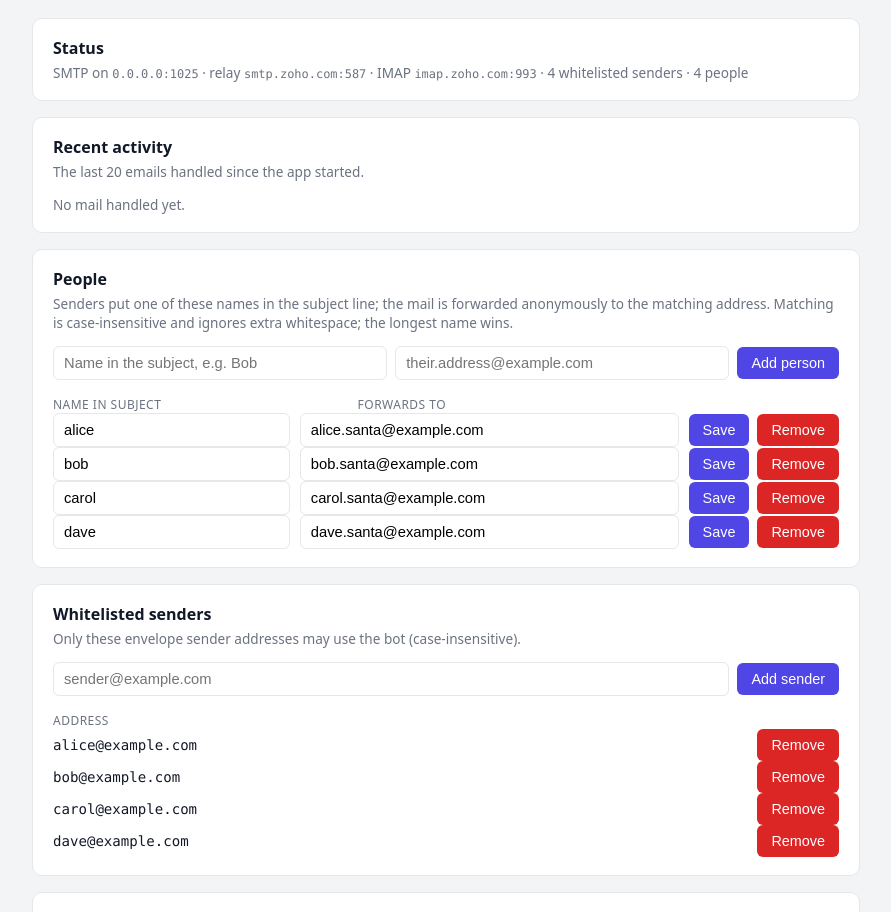
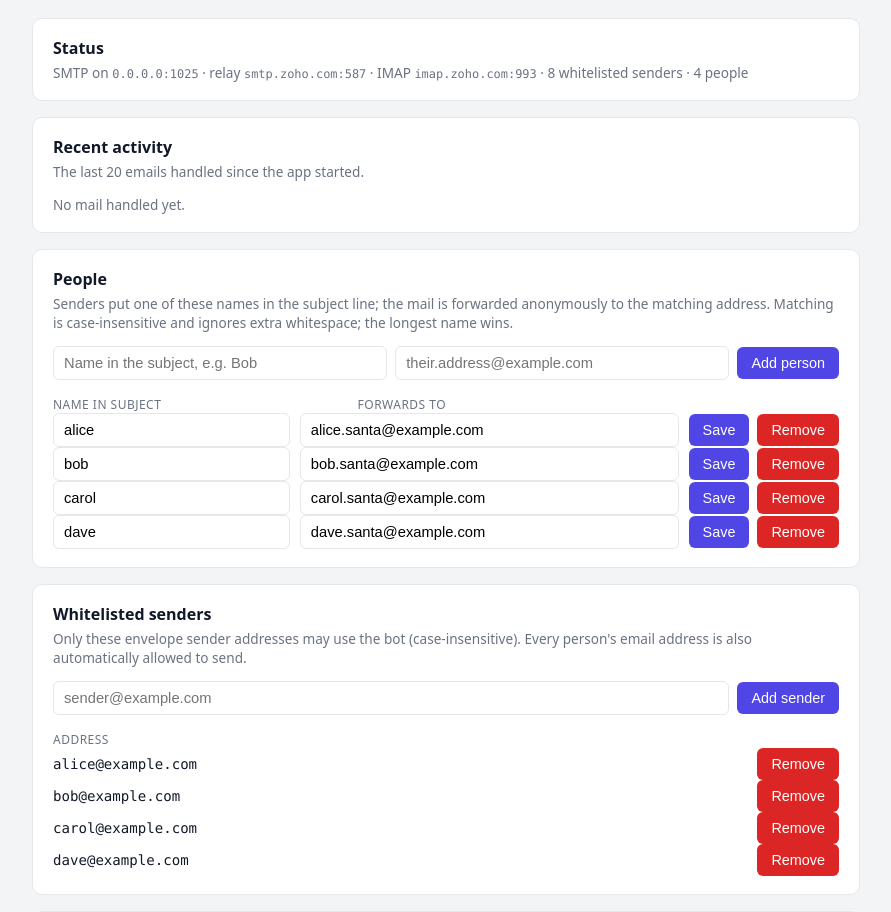
Before and after one commit to Baustinlynch/email-router, a Flask app: page / in a window 1280 px wide. Shown: the part 62-974 px from the top of the page, without its empty margins (194-1085 px from the left). Run offline with Flask 3, Linux system fonts and the light colour scheme; the visitor is signed in with stand-in values (Sample User, id 1); parts of the project's set-up code (start-up, migrations or seed data) failed here and were passed over.

Commit message:
Automatically whitelist all configured people's email addresses
People in `people` can now send without being manually added to
`whitelist`. The effective whitelist is the union of explicit entries
and all `people` email addresses (lowercased, stripped).

- `route_message()` and `SantaHandler.handle_MAIL` now check the
  effective whitelist via `_effective_whitelist()`.
- Acknowledgement emails include the list of valid names when no match
  is found (`include_names` flag).
- Dashboard shows the effective whitelist count and explains the
  automatic inclusion.
- Docker Compose refuses to start if `.env` is missing instead of
  creating a directory, preventing `IsADirectoryError` on restart.
- README updated to reflect automatic whitelisting and the `.env`
  directory fix.

```diff
--- a/app/dashboard.py
+++ b/app/dashboard.py
@@ -95,6 +95,9 @@ def create_app(cfg: dict, save_config, events, normalise) -> Flask:
         return render_template(
             "index.html",
             whitelist=sorted(cfg.get("whitelist", set())),
+            effective_whitelist=sorted(set(cfg.get("whitelist", set()))
+                                      | {e.strip().lower()
+                                         for e in cfg.get("people", {}).values()}),
             people=sorted(cfg.get("people", {}).items()),
             relay={key: value for key, value in relay.items() if key != "password"},
             relay_has_password=bool(relay.get("password")),
--- a/app/main.py
+++ b/app/main.py
@@ -273,7 +273,7 @@ def send_via_relay(msg: EmailMessage) -> None:
 
 
 def send_acknowledgement(sender: str, success: bool, person: str | None = None,
-                         reason: str | None = None) -> None:
+                         reason: str | None = None, *, include_names: bool = False) -> None:
     """Tell a whitelisted sender whether their message was forwarded."""
     sender = parseaddr(sender)[1].strip().lower()
     if not sender:
@@ -286,10 +286,20 @@ def send_acknowledgement(sender: str, success: bool, person: str | None = None,
     if success:
         target = person or "the organiser (fallback recipient)"
         msg["Subject"] = "Your Secret Santa email was sent"
-        msg.set_content(f"Your email was successfully forwarded to {target}.")
+        body = f"Your email was successfully forwarded to {target}."
     else:
         msg["Subject"] = "Your Secret Santa email was not sent"
-        msg.set_content(f"Your email could not be sent. {reason or 'Please try again later.'}")
+        body = f"Your email could not be sent. {reason or 'Please try again later.'}"
+
+    if include_names:
+        names = sorted(CFG.get("people", {}))
+        if names:
+            body += ("\n\nNo configured person's name was found in your subject. "
+                     "Please use one of these names in the subject and send again:\n\n"
+                     + "\n".join(f"- {name.title()}" for name in names))
+        else:
+            body += "\n\nNo recipient names are configured yet. Please contact the organiser."
+    msg.set_content(body)
 
     try:
         send_via_relay(msg)
@@ -300,12 +310,20 @@ def send_acknowledgement(sender: str, success: bool, person: str | None = None,
 # --------------------------------------------------------------------------
 # Routing (shared by the SMTP listener and the IMAP poller)
 # --------------------------------------------------------------------------
+def _effective_whitelist() -> set:
+    """Compute the effective whitelist: explicit whitelist entries plus all people's emails (lowercased, stripped)."""
+    explicit = set(CFG["whitelist"])
+    for name, email in CFG["people"].items():
+        explicit.add(email.strip().lower())
+    return explicit
+
+
 def route_message(original: EmailMessage, sender: str) -> str:
     """Route one parsed message. Returns an SMTP-style status string."""
     sender = (sender or "").strip().lower()
     log.info("Received mail from %s", sender)
 
-    if sender not in CFG["whitelist"]:
+    if sender not in _effective_whitelist():
         log.warning("Rejected non-whitelisted sender %s", sender)
         record_event("rejected", f"{sender} is not whitelisted")
         return "550 5.7.1 Sender not whitelisted"
@@ -323,6 +341,7 @@ def route_message(original: EmailMessage, sender: str) -> str:
                 sender, False,
                 reason=("no configured person's name was found in the subject, "
                         "and no fallback recipient is configured."),
+                include_names=True,
             )
             return "550 5.1.1 No valid recipient name in subject"
         log.info("No match for subject %r, forwarding to fallback %s",
@@ -341,11 +360,13 @@ def route_message(original: EmailMessage, sender: str) -> str:
         target = matched_name.title() if matched_name else "the organiser (fallback recipient)"
         send_acknowledgement(
             sender, False, reason=f"the router could not forward it to {target}. Please try again later.",
+            include_names=not matched_name,
         )
         return "451 4.3.0 Relay error, try again later"
 
     record_event("routed", f"{sender} → {matched_name or 'fallback'} ({recipient})")
-    send_acknowledgement(sender, True, matched_name.title() if matched_name else None)
+    send_acknowledgement(sender, True, matched_name.title() if matched_name else None,
+                         include_names=not matched_name)
     return "250 Message accepted and routed"
 
 
@@ -465,7 +486,7 @@ class SantaHandler:
         sender = (envelope.mail_from or "").strip().lower()
 
         # Check the whitelist before parsing untrusted content.
-        if sender not in CFG["whitelist"]:
+        if sender not in _effective_whitelist():
             log.warning("Rejected non-whitelisted sender %s", sender)
             record_event("rejected", f"{sender} is not whitelisted")
             return "550 5.7.1 Sender not whitelisted"
@@ -508,7 +529,7 @@ def main():
     controller = Controller(SantaHandler(), hostname=host, port=port)
     controller.start()
     log.info("Secret Santa router listening on %s:%s", host, port)
-    log.info("Whitelisted senders: %s", ", ".join(sorted(CFG["whitelist"])))
+    log.info("Whitelisted senders: %s", ", ".join(sorted(_effective_whitelist())))
     log.info("Routable people: %s", ", ".join(sorted(CFG["people"])))
     _start_dashboard()
 
--- a/app/templates/index.html
+++ b/app/templates/index.html
@@ -19,7 +19,7 @@
       SMTP on <span class="mono">{{ listen_host }}:{{ listen_port }}</span> ·
       relay <span class="mono">{{ relay.get('host', '?') }}:{{ relay.get('port', '?') }}</span> ·
       IMAP {% if imap.get('enabled') %}<span class="mono">{{ imap.get('host', '?') }}:{{ imap.get('port', '?') }}</span>{% else %}off{% endif %} ·
-      {{ whitelist|length }} whitelisted senders · {{ people|length }} people
+      {{ effective_whitelist|length }} whitelisted senders · {{ people|length }} people
     </p>
   </div>
 
@@ -74,7 +74,8 @@
 
   <div class="card">
     <h2>Whitelisted senders</h2>
-    <p class="hint">Only these envelope sender addresses may use the bot (case-insensitive).</p>
+    <p class="hint">Only these envelope sender addresses may use the bot (case-insensitive).
+       Every person's email address is also automatically allowed to send.</p>
     <form method="post" action="{{ url_for('whitelist_add') }}" class="row" style="margin-bottom:16px">
       <input type="hidden" name="csrf" value="{{ session['csrf'] }}">
       <input type="text" name="email" placeholder="sender@example.com" required>
--- a/docker-compose.yml
+++ b/docker-compose.yml
@@ -9,7 +9,11 @@ services:
       # Writable so the web dashboard can save changes to it.
       - ./config.json:/app/config.json
       # Keep credentials out of config.json and the image; create this file first.
-      - ./.env:/app/.env
+      - type: bind
+        source: ./.env
+        target: /app/.env
+        bind:
+          create_host_path: false
     environment:
       CONFIG_PATH: /app/config.json
       SECRETS_PATH: /app/.env
```
Also changed, not shown: README.md.
